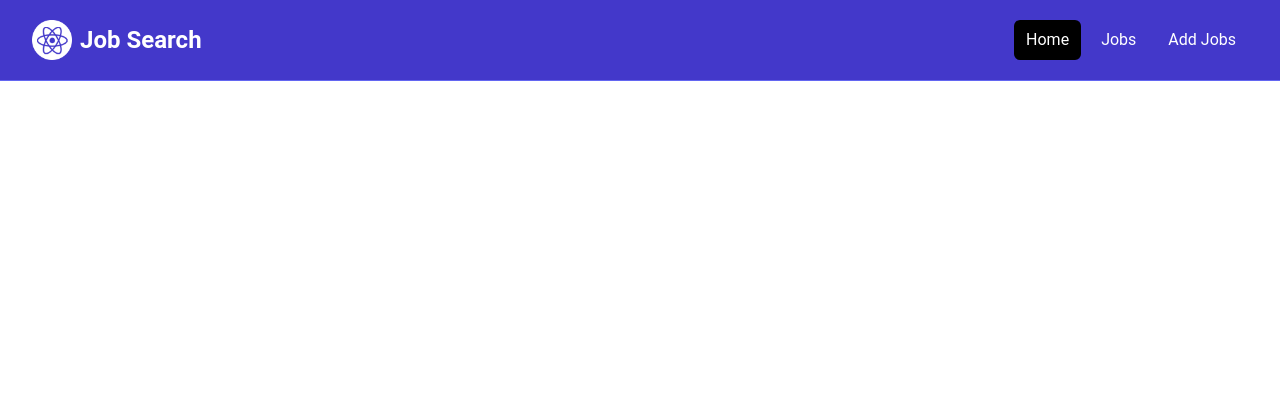
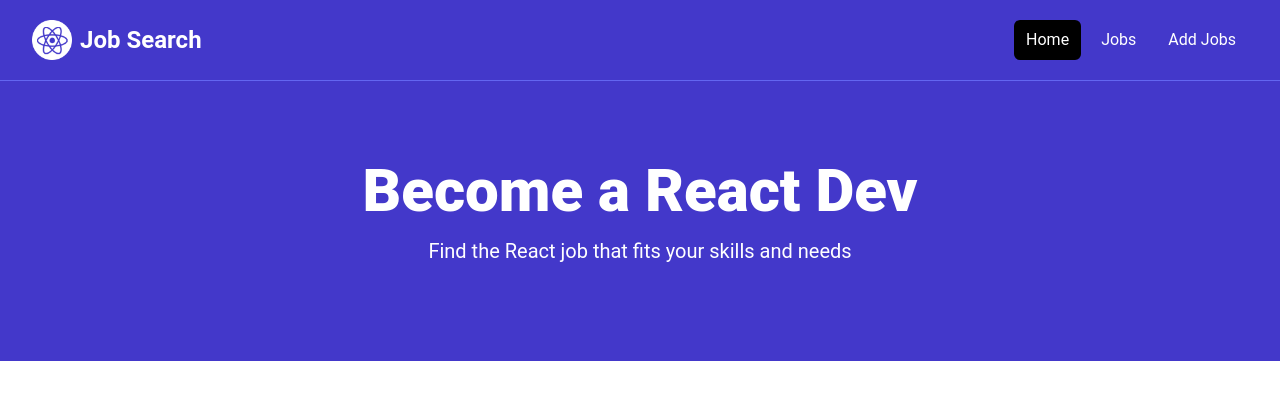
Before and after one commit to GopalSasmal100xDevs/Job-Search, a React (Vite) app: page / in a window 1280 px wide. Shown: the top 400 px of the page. Built offline with nearby package versions, Linux system fonts and the light colour scheme.

Commit message:
Added Hero section

```diff
--- a/src/App.jsx
+++ b/src/App.jsx
@@ -1,9 +1,11 @@
+import { Hero } from "./components/Hero";
 import Navbar from "./components/Navbar";
 
 export default function App() {
   return (
     <>
       <Navbar />
+      <Hero />
     </>
   );
 }
--- /dev/null
+++ b/src/components/Hero.jsx
@@ -0,0 +1,16 @@
+export function Hero() {
+  return (
+    <section class="bg-indigo-700 py-20 mb-4">
+      <div class="max-w-7xl mx-auto px-4 sm:px-6 lg:px-8 flex flex-col items-center">
+        <div class="text-center">
+          <h1 class="text-4xl font-extrabold text-white sm:text-5xl md:text-6xl">
+            Become a React Dev
+          </h1>
+          <p class="my-4 text-xl text-white">
+            Find the React job that fits your skills and needs
+          </p>
+        </div>
+      </div>
+    </section>
+  );
+}
```
